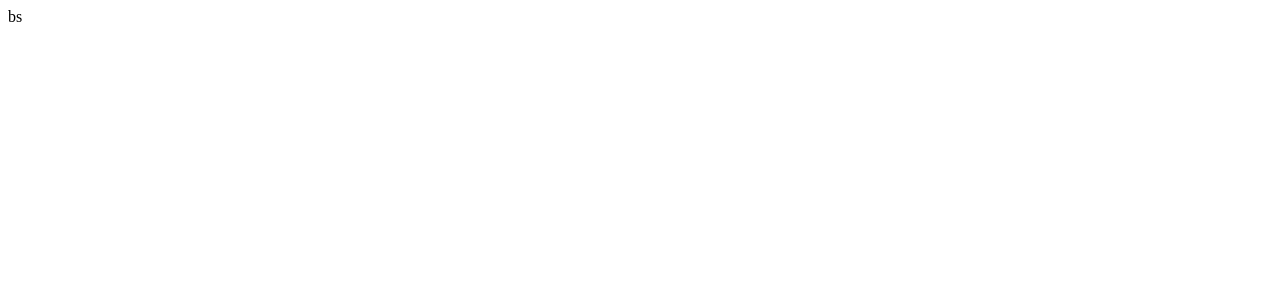
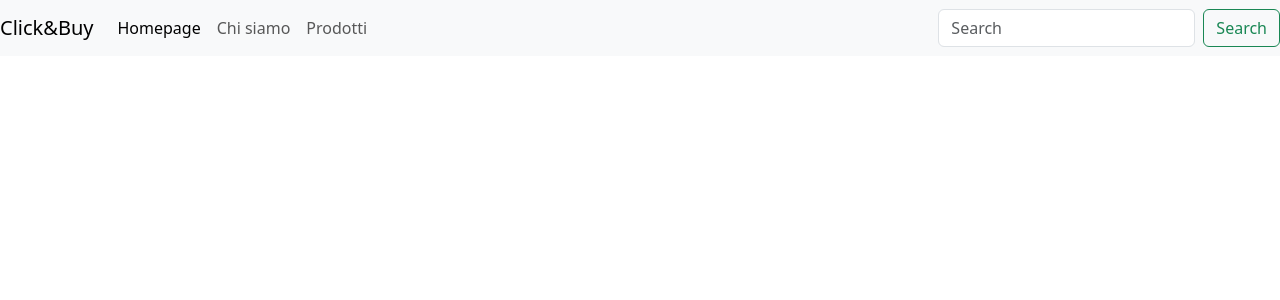
Before and after one commit to mariyadyshkant/react-router, a React (Vite) app: page / in a window 1280 px wide. Shown: the top 300 px of the page. Built offline with nearby package versions, Linux system fonts and the light colour scheme.

Commit message:
add html for header tag

```diff
--- a/src/App.jsx
+++ b/src/App.jsx
@@ -1,11 +1,44 @@
 import './index.css'
+import 'bootstrap'
+import 'bootstrap/dist/css/bootstrap.min.css'
+
 
 function App() {
 
 
   return (
     <>
-      bs
+      <header>
+        <nav className="navbar navbar-expand-sm navbar-light bg-light">
+          <a className="navbar-brand fs-5" href="#">Click&Buy</a>
+          <div className="collapse navbar-collapse" id="collapsibleNavId">
+            <ul className="navbar-nav me-auto mt-2 mt-lg-0">
+              <li className="nav-item">
+                <a className="nav-link active" href="#" aria-current="page">
+                  Homepage
+                  <span className="visually-hidden">(current)</span>
+                </a>
+              </li>
+              <li className="nav-item">
+                <a className="nav-link" href="#">Chi siamo</a>
+              </li>
+              <li className="nav-item">
+                <a className="nav-link" href="#">Prodotti</a>
+              </li>
+            </ul>
+          </div>
+          <form className="d-flex my-2 my-lg-0">
+            <input
+              className="form-control me-sm-2"
+              type="text"
+              placeholder="Search"
+            />
+            <button className="btn btn-outline-success my-2 my-sm-0" type="submit">
+              Search
+            </button>
+          </form>
+        </nav>
+      </header>
     </>
   )
 }
```
